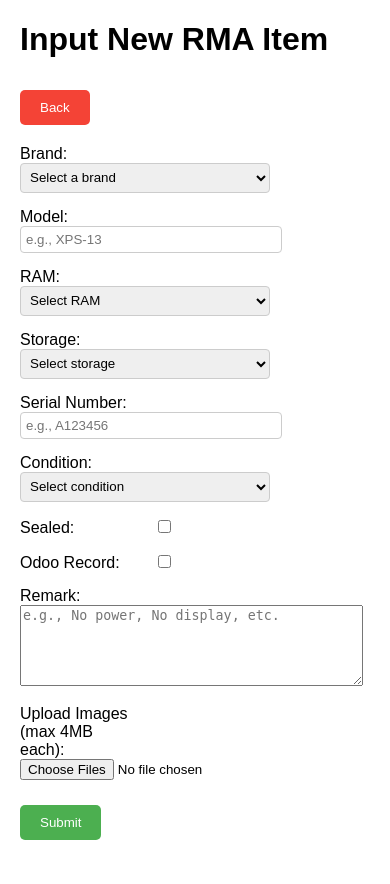
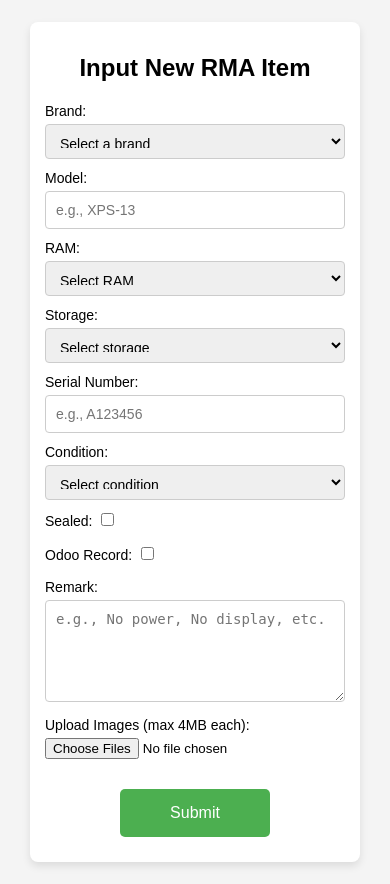
Before and after one commit to Tech-doglas/RMA_Server, a Flask app: page /input in a window 390 px wide. Before the commit the page ends 840 px from the top, so only its background shows below. Run offline with Flask 3, Linux system fonts and the light colour scheme.

Commit message:
feat: mobile friendly input page

```diff
--- a/main.py
+++ b/main.py
@@ -118,7 +118,7 @@
 
         conn.commit()
         conn.close()
-        return redirect('/')
+        return redirect('/input')
     except Exception as e:
         return f"Error submitting item: {str(e)}"
 
--- a/templates/input.html
+++ b/templates/input.html
@@ -3,10 +3,31 @@
 
 <head>
     <meta charset="UTF-8">
+    <meta name="viewport" content="width=device-width, initial-scale=1.0">
     <style>
         body {
             font-family: Arial, sans-serif;
             margin: 20px;
+            display: flex;
+            justify-content: center;
+            align-items: center;
+            min-height: 100vh;
+            background-color: #f4f4f4;
+        }
+
+        .container {
+            background-color: white;
+            padding: 20px;
+            border-radius: 8px;
+            box-shadow: 0 4px 8px rgba(0, 0, 0, 0.1);
+            width: 100%;
+            max-width: 900px;
+            margin: 0 10px;
+        }
+
+        h1 {
+            text-align: center;
+            margin-bottom: 20px;
         }
 
         .form-group {
@@ -15,40 +36,147 @@
 
         label {
             display: inline-block;
-            width: 120px;
-            margin-right: 10px;
+            margin-bottom: 5px;
+            font-size: 16px;
         }
 
         input[type="text"],
-        select {
-            padding: 5px;
-            width: 250px;
+        select,
+        textarea {
+            padding: 8px;
+            width: 100%;
             border-radius: 4px;
             border: 1px solid #ccc;
         }
 
         select {
-            height: 30px;
+            height: 35px;
+        }
+
+        textarea {
+            resize: vertical;
         }
 
         button {
             background-color: #4CAF50;
             color: white;
-            padding: 10px 20px;
+            padding: 12px 20px;
             border: none;
             border-radius: 5px;
             cursor: pointer;
+            width: 100%;
+            max-width: 150px;
+            margin-top: 20px;
+            margin-bottom: 10px;
+            display: block;
+            margin-left: auto;
+            margin-right: auto;
+        }
+
+        .back-button {
+            background-color: #f44336;
+            color: white;
+            padding: 12px 20px;
+            border: none;
+            border-radius: 5px;
+            cursor: pointer;
+            width: 100%;
+            max-width: 150px;
+            margin-bottom: 20px;
+            display: block;
+            margin-left: auto;
+            margin-right: auto;
+        }
+
+        /* Image preview styling */
+        #image-preview {
             margin-top: 10px;
+            display: flex;
+            flex-wrap: wrap;
+            gap: 10px;
+        }
+
+        #image-preview img {
+            width: 100px;
+            height: 100px;
+            object-fit: cover;
+            border-radius: 5px;
+        }
+
+        /* Responsive design for mobile and tablet */
+        @media (max-width: 768px) {
+            h1 {
+                font-size: 24px;
+            }
+
+            .form-group {
+                margin-bottom: 10px;
+            }
+
+            label {
+                font-size: 14px;
+            }
+
+            input[type="text"],
+            select,
+            textarea {
+                font-size: 14px;
+                padding: 10px;
+                box-sizing: border-box;
+            }
+
+            button {
+                padding: 15px 20px;
+                font-size: 16px;
+            }
+
+            .container {
+                padding: 15px;
+            }
+
+            .back-button {
+                padding: 15px 20px;
+                font-size: 16px;
+                display: none;
+            }
+        }
+
+        /* Larger devices, desktop */
+        @media (min-width: 769px) {
+            .form-group {
+                display: flex;
+                justify-content: space-between;
+                align-items: center;
+            }
+
+            label {
+                width: 120px;
+            }
+
+            input[type="text"],
+            select {
+                max-width: 250px;
+                width: 100%;
+                box-sizing: border-box;
+            }
+
+            button {
+                width: auto;
+            }
+
+            .back-button {
+                width: auto;
+            }
         }
     </style>
     <title>Input RMA Item</title>
 </head>
 
 <body>
+    <div class="container">
         <h1>Input New RMA Item</h1>
 
-    <button onclick="window.location.href='/'"
-        style="background-color: #f44336; color: white; padding: 10px 20px; border: none; border-radius: 5px; cursor: pointer; margin-bottom: 20px;">Back</button>
+        <button onclick="window.location.href='/'" class="back-button">Back</button>
 
         <form method="POST" action="/submit_item" enctype="multipart/form-data">
             <div class="form-group">
@@ -126,31 +254,20 @@
 
             <div class="form-group">
                 <label for="remark">Remark:</label>
-            <textarea id="remark" name="remark" placeholder="e.g., No power, No display, etc." rows="5"
-                cols="40"></textarea>
+                <textarea id="remark" name="remark" placeholder="e.g., No power, No display, etc." rows="5" cols="40"></textarea>
             </div>
+
             <div class="form-group">
                 <label for="images">Upload Images (max 4MB each):</label>
                 <input type="file" id="images" name="images" accept="image/jpg; image/jpeg; image/png" multiple
                     onchange="previewImages()" oninput="validateFileSize(this)">
-            <div id="image-preview" style="margin-top: 10px;"></div>
+                <div id="image-preview"></div>
             </div>
+
             <button type="submit">Submit</button>
         </form>
+    </div>
 
-    <script>
-        function validateFileSize(input) {
-            const maxSize = 4 * 1024 * 1024; // 4MB (corrected from 8MB in comment)
-            const files = input.files;
-            for (let i = 0; i < files.length; i++) {
-                if (files[i].size > maxSize) {
-                    alert('File ' + files[i].name + ' exceeds the maximum size of 4MB.');
-                    input.value = ''; // Clear the input
-                    return; // Exit after clearing
-                }
-            }
-        }
-    </script>
     <script>
         function validateFileSize(input) {
             const maxSize = 4 * 1024 * 1024; // 4MB
@@ -165,10 +282,9 @@
             if (!valid) {
                 input.value = ''; // Clear only if invalid files are found
             }
-            return valid; // Return status for potential form validation
+            return valid;
         }
     </script>
-
 
     <script>
         // Form validation
```
Lines whose indentation alone changed are shown as unchanged.
